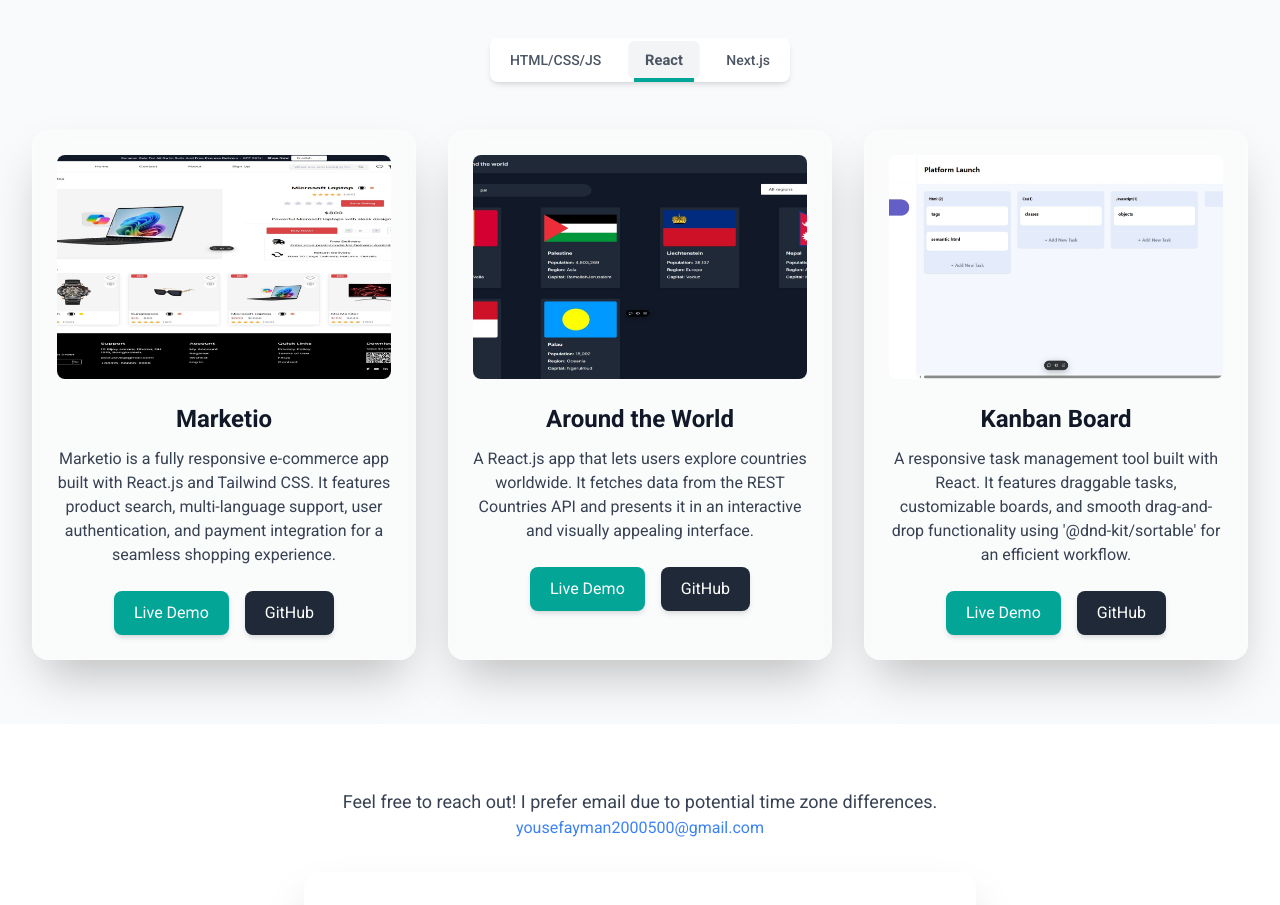
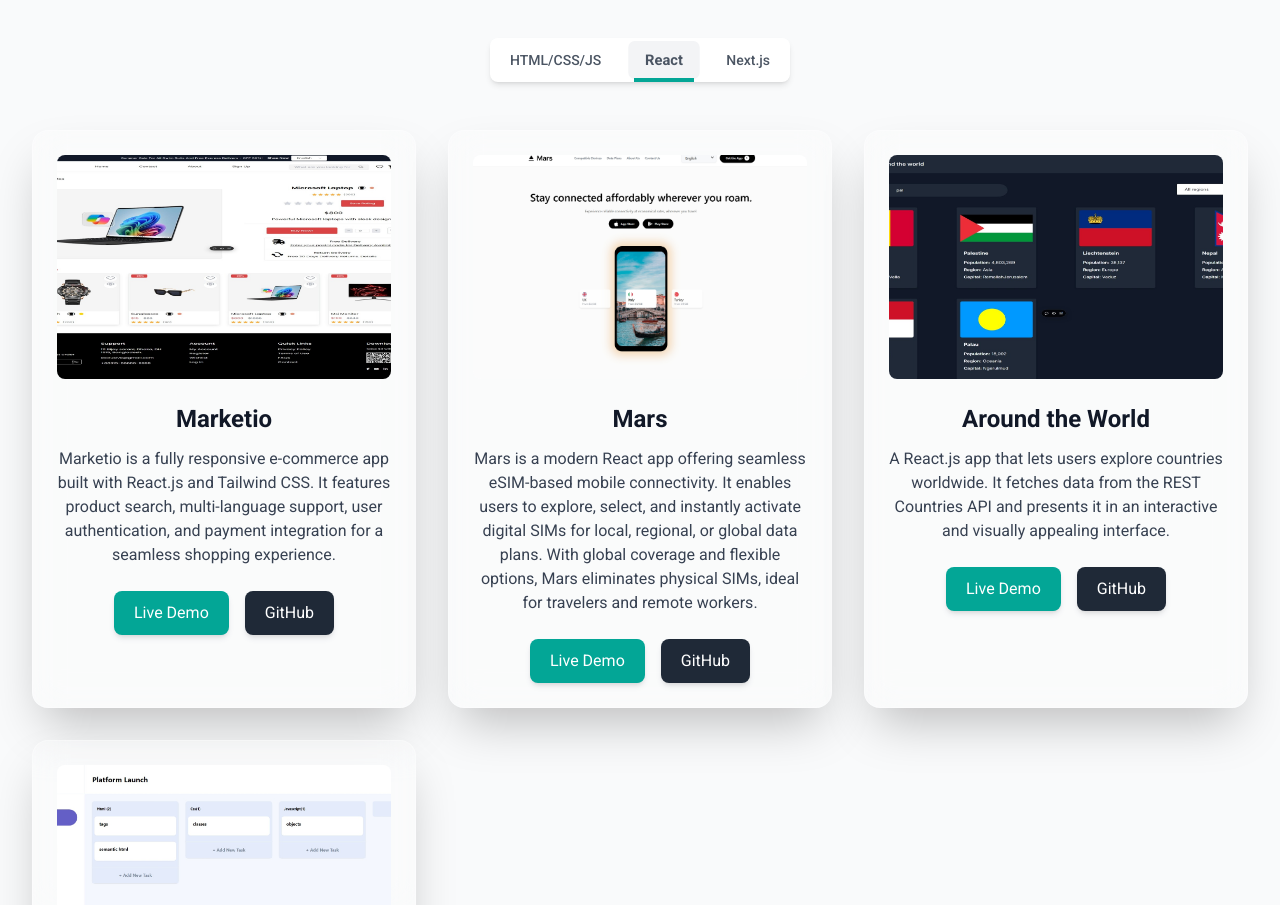
Before and after one commit to Yussif20/portfolio-react, a React (Vite) app: page / in a window 1280 px wide. Shown: the part 1400-2305 px from the top of the page. Built offline with nearby package versions, Linux system fonts and the light colour scheme.

Commit message:
add mars project

```diff
--- a/src/components/Projects.tsx
+++ b/src/components/Projects.tsx
@@ -21,7 +21,9 @@ const Projects: React.FC = () => {
       ['Todo App', 'Age by Day Calculator'].includes(project.title)
     ),
     react: projects.filter((project) =>
-      ['Marketio', 'Around the World', 'Kanban Board'].includes(project.title)
+      ['Marketio', 'Mars', 'Around the World', 'Kanban Board'].includes(
+        project.title
+      )
     ),
     nextjs: [],
   };
--- a/src/projects.ts
+++ b/src/projects.ts
@@ -1,5 +1,6 @@
 import marketioImg from './assets/projects/marketio.jpeg';
 import aroundTheWorldImg from './assets/projects/aroundTheWorld.jpeg';
+import marsImg from './assets/projects/mars.jpeg';
 import kanbanImg from './assets/projects/kanban.jpeg';
 import todoImg from './assets/projects/todo.jpeg';
 import ageCalculatorImg from './assets/projects/ageCalculator.jpeg';
@@ -25,6 +26,15 @@ export const projects = [
   },
   {
     id: 2,
+    title: 'Mars',
+    img: marsImg,
+    description:
+      'Mars is a modern React app offering seamless eSIM-based mobile connectivity. It enables users to explore, select, and instantly activate digital SIMs for local, regional, or global data plans. With global coverage and flexible options, Mars eliminates physical SIMs, ideal for travelers and remote workers.',
+    liveLink: 'https://mars-lemon.vercel.app/',
+    githubLink: 'https://github.com/Yussif20/Mars',
+  },
+  {
+    id: 3,
     title: 'Around the World',
     img: aroundTheWorldImg,
     description:
@@ -33,7 +43,7 @@ export const projects = [
     githubLink: 'https://github.com/Yussif20/around-the-world_reactjs',
   },
   {
-    id: 3,
+    id: 4,
     title: 'Kanban Board',
     img: kanbanImg,
     description:
@@ -42,7 +52,7 @@ export const projects = [
     githubLink: 'https://github.com/Yussif20/kanban-board',
   },
   {
-    id: 4,
+    id: 5,
     title: 'Todo App',
     img: todoImg,
     description:
@@ -51,7 +61,7 @@ export const projects = [
     githubLink: 'https://github.com/Yussif20/TODO-App',
   },
   {
-    id: 5,
+    id: 6,
     title: 'Age by Day Calculator',
     img: ageCalculatorImg,
     description:
```
Also changed, not shown: src/assets/projects/mars.jpeg (added).
